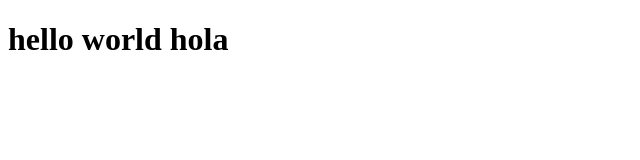
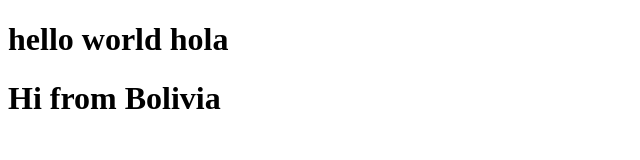
Before and after one commit to ferminmu26/microverse, a plain HTML site: page index.html in a window 1280 px wide. Shown: the whole page, without its empty margins (0-640 px from the left). Drawn offline with Linux system fonts and the light colour scheme.

Commit message:
Modify by Oliver

```diff
--- a/index.html
+++ b/index.html
@@ -8,5 +8,6 @@
 </head>
 <body>
     <h1>hello world hola </h1>
+    <h1> Hi from Bolivia </h1>
 </body>
 </html>
```
